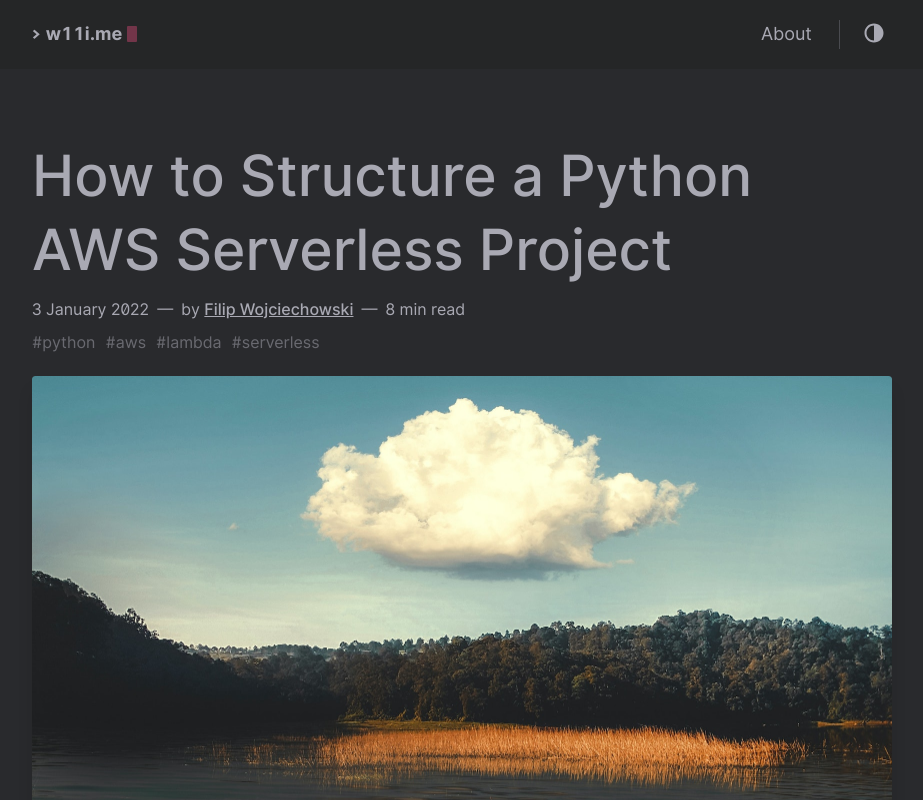
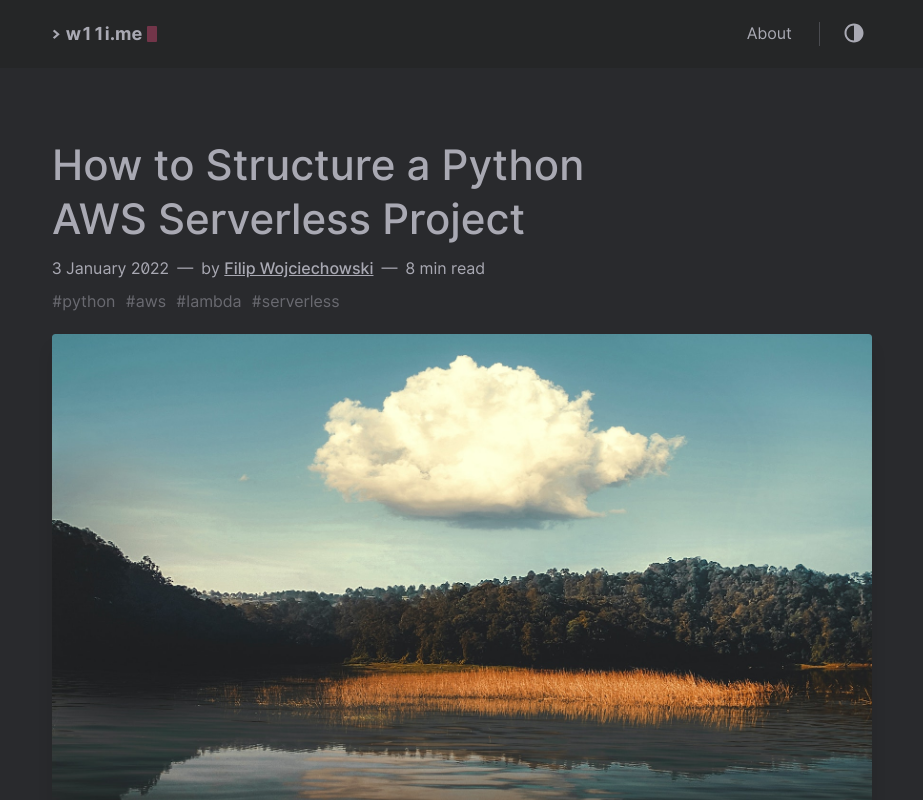
Before and after one commit to fwojciec/w11i.me, a Next.js app: page / in a window 1280 px wide. Shown: the top 800 px of the page, without its empty margins (178-1101 px from the left). Built offline with nearby package versions, Linux system fonts and the light colour scheme.

Commit message:
revert to original theme style

```diff
--- a/src/lib/markdown.ts
+++ b/src/lib/markdown.ts
@@ -18,6 +18,12 @@ export async function processContent(content: string) {
     '<div class="callout callout-$1"></div>',
   )
 
+  // Convert Mark/Highlight components to HTML mark elements
+  processedContent = processedContent.replace(
+    /<(Mark|Highlight)>([\s\S]*?)<\/(Mark|Highlight)>/g,
+    '<mark class="mdx-highlight">$2</mark>',
+  )
+
   // Process as regular markdown (syntax highlighting will be added client-side)
   const result = await remark()
     .use(remarkHtml as any, { sanitize: false })
--- a/src/styles/PostTitle.module.css
+++ b/src/styles/PostTitle.module.css
@@ -1,3 +1,8 @@
+.root {
+  text-wrap: balance;
+}
+
 .root a {
   text-decoration: none;
+  display: block;
 }
--- a/src/styles/_base.css
+++ b/src/styles/_base.css
@@ -42,13 +42,12 @@ h6 {
   align-items: center;
   line-height: var(--line-height-heading);
   font-weight: 600;
-  margin-top: var(--space-2xl);
-  margin-bottom: var(--space-md);
+  margin: 40px 0 10px;
+  text-wrap: balance;
 }
 
 h1 {
   font-size: var(--font-size-3xl);
-  margin-top: var(--space-xl);
 }
 
 h2 {
@@ -73,13 +72,16 @@ h6 {
 }
 
 @media (max-width: 684px) {
-  :root {
-    --font-size-base: 1rem; /* 16px on mobile */
-    --type-scale-ratio: 1.25; /* Smaller ratio for mobile */
+  h1 {
+    font-size: 2rem;
   }
 
-  h1 {
-    margin-top: var(--space-lg);
+  h2 {
+    font-size: 1.4rem;
+  }
+
+  h3 {
+    font-size: 1.15rem;
   }
 }
 
@@ -153,19 +155,19 @@ code {
   font-feature-settings: normal;
   font-weight: normal;
   background: var(--color-background-secondary);
-  padding: var(--space-xs) var(--space-sm);
-  margin: 0 var(--space-xs);
+  padding: 1px 6px;
+  margin: 0 2px;
   border-radius: 3px;
-  font-size: var(--font-size-md);
+  font-size: 0.95rem;
 }
 
 pre {
   background: var(--color-background-secondary);
-  padding: var(--space-lg);
+  padding: 20px;
   border-radius: 3px;
-  font-size: var(--font-size-md);
+  font-size: 0.95rem;
   overflow: auto;
-  line-height: var(--line-height-base);
+  margin: 40px 0;
 }
 
 @media (max-width: 684px) {
@@ -190,8 +192,8 @@ pre code {
 
 blockquote {
   border-left: 2px solid;
-  margin: var(--space-2xl) 0;
-  padding: var(--space-md) var(--space-lg);
+  margin: 40px 0;
+  padding: 10px 20px;
   font-style: italic;
 }
 
@@ -231,7 +233,7 @@ th {
 
 ul,
 ol {
-  margin-left: var(--space-2xl);
+  margin-left: 30px;
   padding: 0;
 }
 
@@ -243,11 +245,12 @@ ol {
 }
 
 li {
-  margin-bottom: var(--space-sm);
+  margin-bottom: 5px;
 }
 
 p {
-  margin-bottom: var(--space-lg);
+  margin-top: 0;
+  margin-bottom: 15px;
   line-height: var(--line-height-base);
 }
 
@@ -282,11 +285,9 @@ textarea {
   flex: 1 0 auto;
   align-items: center;
   justify-content: center;
-  margin: 50px auto 0;
+  margin: 50px auto;
   width: 100%;
   max-width: var(--content-width);
-  /* full height - header height - footer height - content top margin */
-  min-height: calc(100vh - 67px - 131px - 50px);
 }
 
 @media (max-width: 900px) {
@@ -297,7 +298,7 @@ textarea {
 
 @media (max-width: 684px) {
   .content {
-    margin-top: 0;
+    margin: 0;
   }
 }
 
@@ -323,6 +324,57 @@ hr {
 
 .hidden {
   display: none;
+}
+
+/* MDX Highlight component */
+mark.mdx-highlight {
+  background: linear-gradient(
+    to bottom,
+    transparent 50%,
+    rgba(255, 217, 61, 0.3) 50%,
+    rgba(255, 217, 61, 0.3) 95%,
+    transparent 95%
+  );
+  padding: 0 0.2em;
+  font-weight: 500;
+  color: var(--color-text);
+  text-decoration: none;
+  display: inline;
+  position: relative;
+  white-space: normal;
+  transition: background 0.2s ease;
+}
+
+[data-theme='dark'] mark.mdx-highlight {
+  background: linear-gradient(
+    to bottom,
+    transparent 50%,
+    rgba(255, 217, 61, 0.15) 50%,
+    rgba(255, 217, 61, 0.15) 95%,
+    transparent 95%
+  );
+  color: var(--color-text);
+  font-weight: 400;
+}
+
+mark.mdx-highlight:hover {
+  background: linear-gradient(
+    to bottom,
+    transparent 50%,
+    rgba(255, 217, 61, 0.4) 50%,
+    rgba(255, 217, 61, 0.4) 95%,
+    transparent 95%
+  );
+}
+
+[data-theme='dark'] mark.mdx-highlight:hover {
+  background: linear-gradient(
+    to bottom,
+    transparent 50%,
+    rgba(255, 217, 61, 0.25) 50%,
+    rgba(255, 217, 61, 0.25) 95%,
+    transparent 95%
+  );
 }
 
 .embedVideo-container {
--- a/src/styles/_vars.css
+++ b/src/styles/_vars.css
@@ -7,34 +7,19 @@
   --color-text-secondary: #999;
   --color-border: #dcdcdc;
 
-  /* Typography Scale */
-  --font-size-base: 1.125rem; /* 18px - optimal for reading */
-  --type-scale-ratio: 1.333; /* Perfect fourth - harmonious scaling */
-  --line-height-base: 1.6; /* Optimal for readability */
-  --line-height-heading: 1.3; /* Tighter for headings */
+  /* Typography */
+  --font-size-base: 1rem; /* 16px - matching original theme */
+  --line-height-base: 1.54; /* Original Hello Friend line height */
+  --line-height-heading: 1.3; /* Original heading line height */
 
-  /* Calculated font sizes using modular scale */
-  --font-size-xs: calc(
-    var(--font-size-base) / var(--type-scale-ratio) / var(--type-scale-ratio)
-  ); /* ~0.63rem */
-  --font-size-sm: calc(
-    var(--font-size-base) / var(--type-scale-ratio)
-  ); /* ~0.84rem */
-  --font-size-md: var(--font-size-base); /* 1.125rem */
-  --font-size-lg: calc(
-    var(--font-size-base) * var(--type-scale-ratio)
-  ); /* ~1.5rem */
-  --font-size-xl: calc(
-    var(--font-size-base) * var(--type-scale-ratio) * var(--type-scale-ratio)
-  ); /* ~2rem */
-  --font-size-2xl: calc(
-    var(--font-size-base) * var(--type-scale-ratio) * var(--type-scale-ratio) *
-      var(--type-scale-ratio)
-  ); /* ~2.67rem */
-  --font-size-3xl: calc(
-    var(--font-size-base) * var(--type-scale-ratio) * var(--type-scale-ratio) *
-      var(--type-scale-ratio) * var(--type-scale-ratio)
-  ); /* ~3.56rem */
+  /* Font sizes - matching Hello Friend theme */
+  --font-size-xs: 0.875rem; /* 14px */
+  --font-size-sm: 0.9375rem; /* 15px */
+  --font-size-md: 1rem; /* 16px */
+  --font-size-lg: 1.125rem; /* 18px */
+  --font-size-xl: 1.375rem; /* 22px - h3 */
+  --font-size-2xl: 1.625rem; /* 26px - h2 */
+  --font-size-3xl: 2.625rem; /* 42px - h1 */
 
   /* Spacing scale based on 4px grid */
   --space-xs: 0.25rem; /* 4px */
@@ -45,9 +30,9 @@
   --space-2xl: 3rem; /* 48px */
   --space-3xl: 4rem; /* 64px */
 
-  /* Layout - adjusted for 18px base font to maintain optimal reading width */
-  --content-width: 900px; /* ~60-65 characters per line at 18px */
-  --tablet-content-width: 740px;
+  /* Layout - Hello Friend theme widths */
+  --content-width: 860px;
+  --tablet-content-width: 680px;
   --line-height: var(--line-height-base);
 
   /* Breakpoints */
```
Also changed, not shown: src/components/MarkdownContent.tsx (+4 -4 lines).
